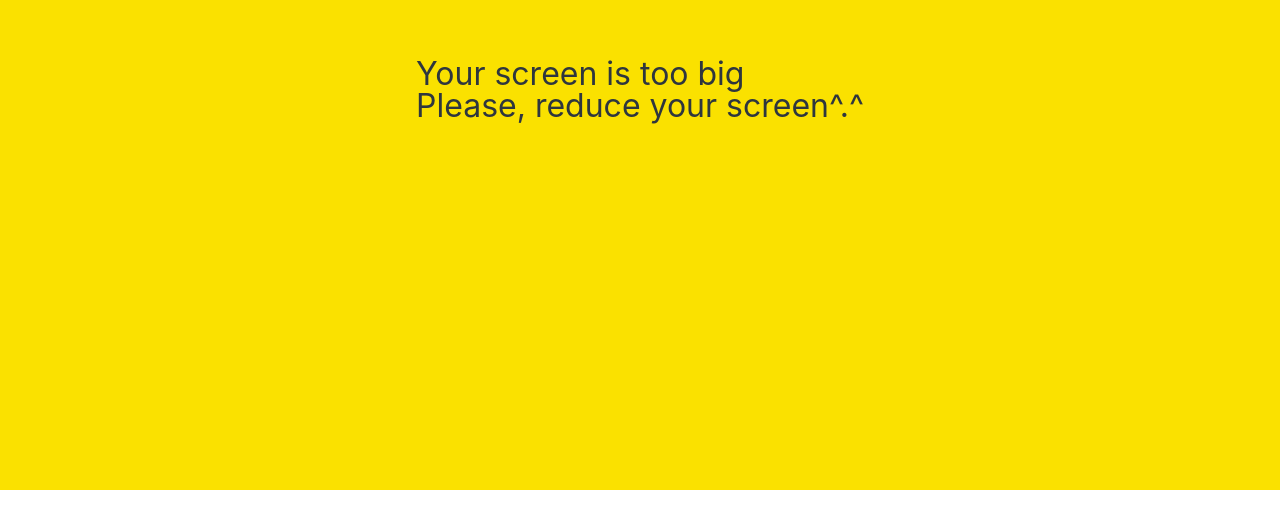
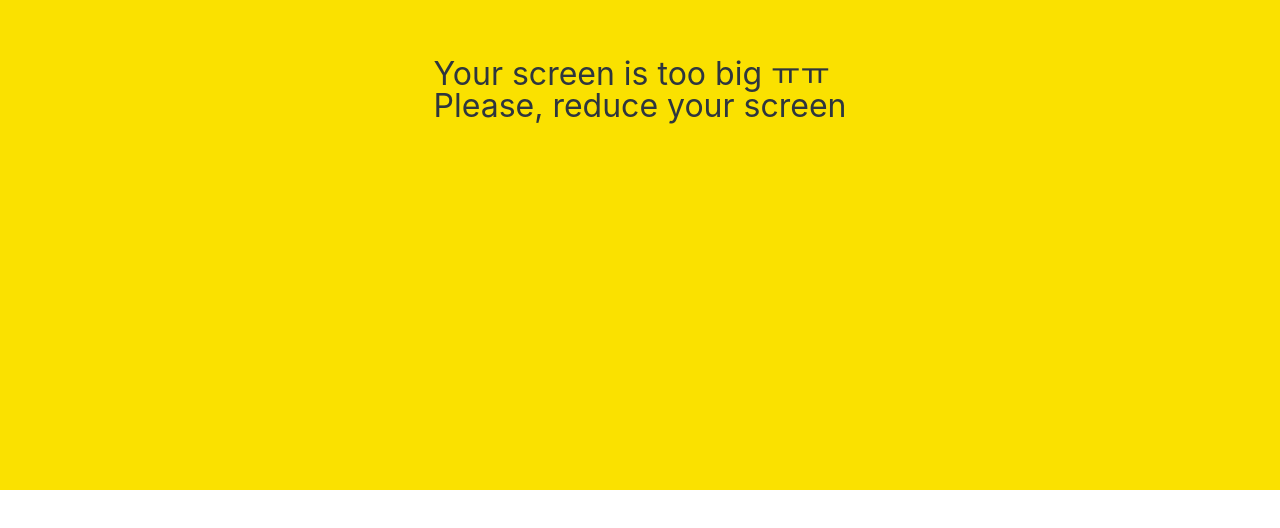
Before and after one commit to killbangwon1400/kokoa-clone-2020, a plain HTML site: page settings.html in a window 1280 px wide. Shown: the part 310-838 px from the top of the page. Drawn offline with Linux system fonts and the light colour scheme.

Commit message:
Update settings.html

```diff
--- a/settings.html
+++ b/settings.html
@@ -74,7 +74,7 @@
   </nav>
 
   <div id="no-mobile">
-    <span>Your screen is too big<br>Please, reduce your screen^.^</span>
+    <span>Your screen is too big ㅠㅠ<br>Please, reduce your screen</span>
   </div>
 
   <script src="https://kit.fontawesome.com/133cfe7d70.js"
```
